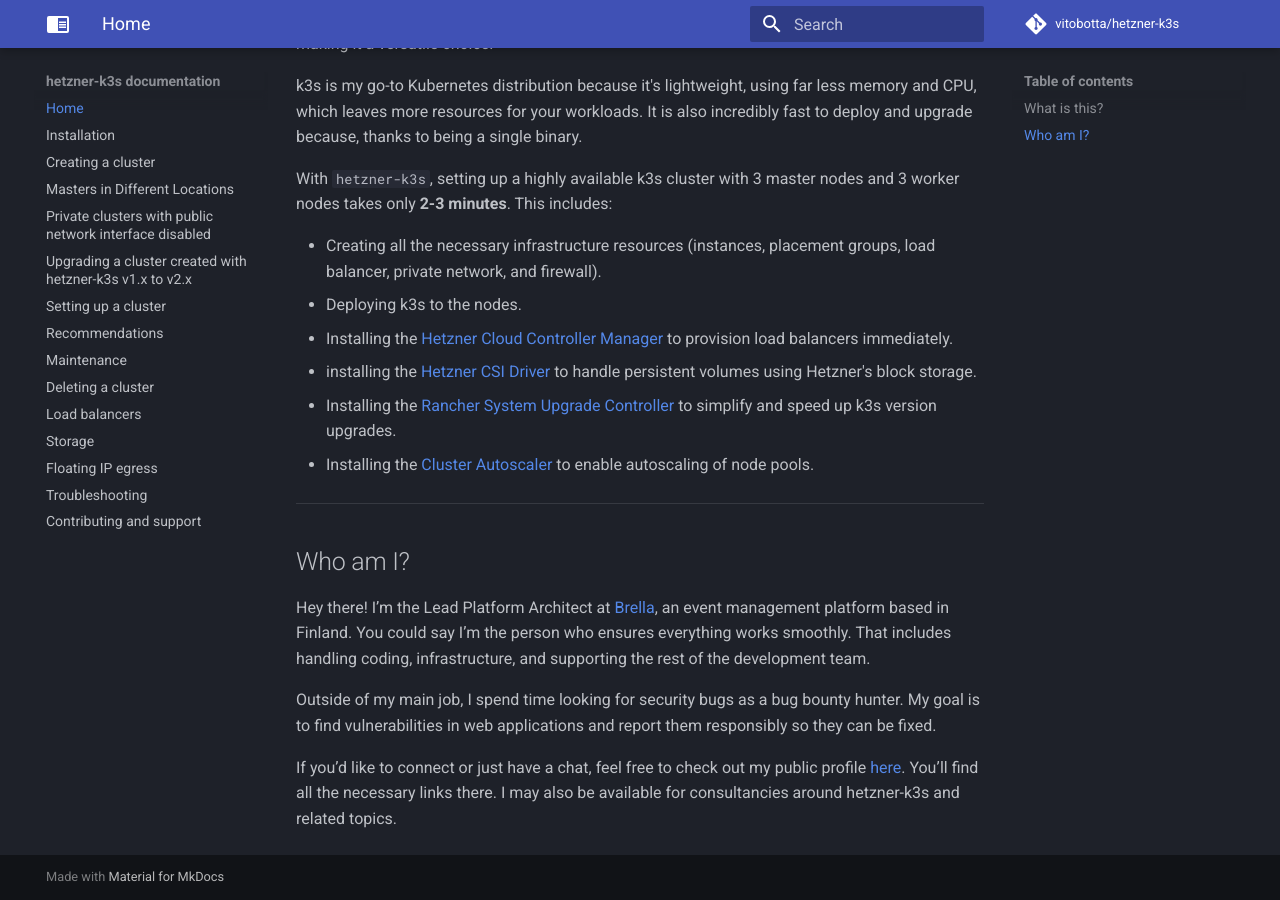
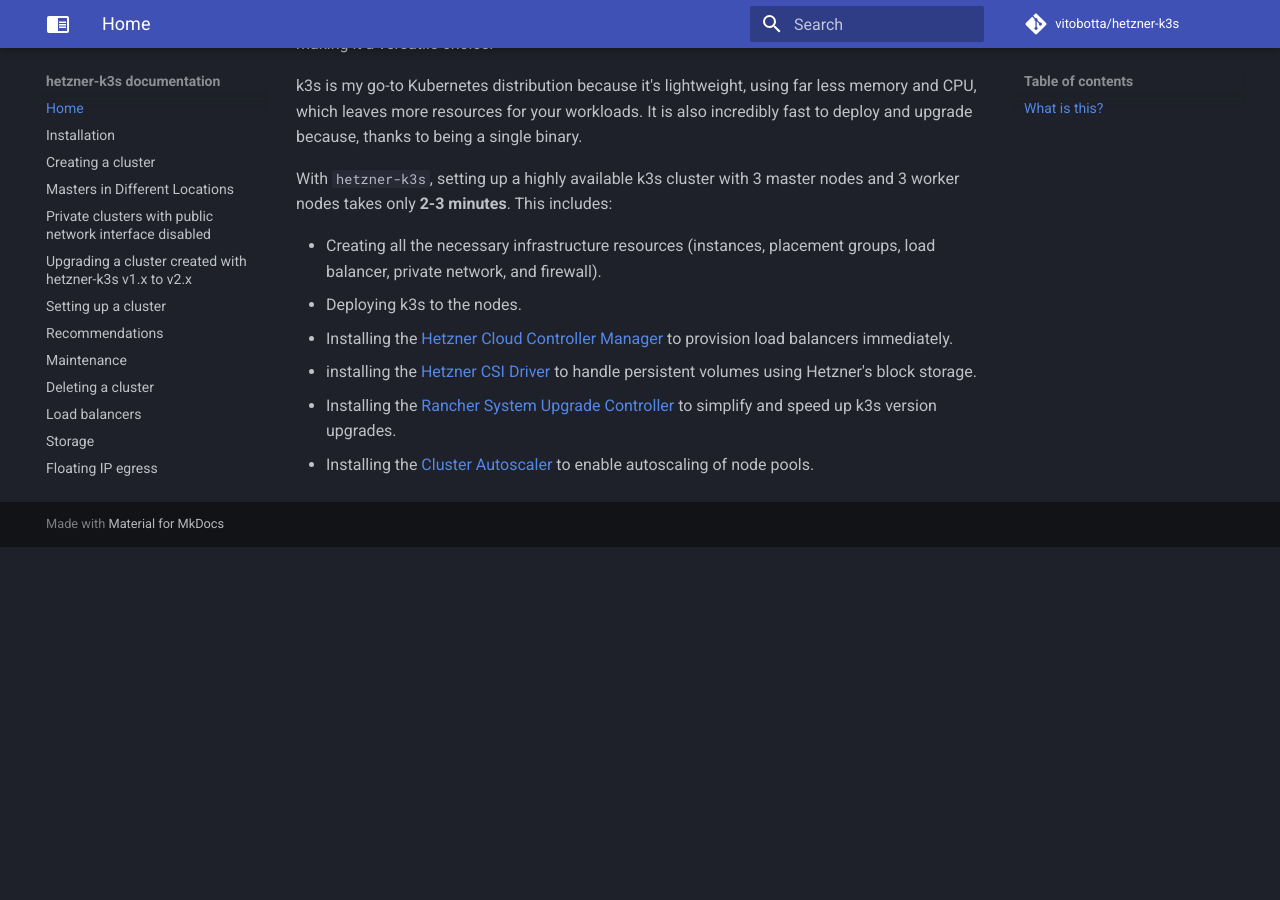
Before and after one commit to vitobotta/hetzner-k3s, an MkDocs documentation site: the page built from docs/index.md, in a window 1280 px wide and 900 px high, scrolled down 734 px. Built offline with MkDocs 1.6.1 and Material for MkDocs 9.7.7, drawn with Linux system fonts in a browser that asks for light colours; comment, search, counter and statistics services are not loaded; after the commit the page ends 1280 px from its top, so only the background shows below that.

Commit message:
Remove author bio from index.md

```diff
--- a/docs/index.md
+++ b/docs/index.md
@@ -22,12 +22,3 @@
 - installing the [Hetzner CSI Driver](https://github.com/hetznercloud/csi-driver) to handle persistent volumes using Hetzner's block storage.
 - Installing the [Rancher System Upgrade Controller](https://github.com/rancher/system-upgrade-controller) to simplify and speed up k3s version upgrades.
 - Installing the [Cluster Autoscaler](https://github.com/kubernetes/autoscaler) to enable autoscaling of node pools.
-
-___
-## Who am I?
-
-Hey there! I’m the Lead Platform Architect at [Brella](https://www.brella.io/), an event management platform based in Finland. You could say I’m the person who ensures everything works smoothly. That includes handling coding, infrastructure, and supporting the rest of the development team.
-
-Outside of my main job, I spend time looking for security bugs as a bug bounty hunter. My goal is to find vulnerabilities in web applications and report them responsibly so they can be fixed.
-
-If you’d like to connect or just have a chat, feel free to check out my public profile [here](https://vitobotta.com/). You’ll find all the necessary links there. I may also be available for consultancies around hetzner-k3s and related topics.
```
